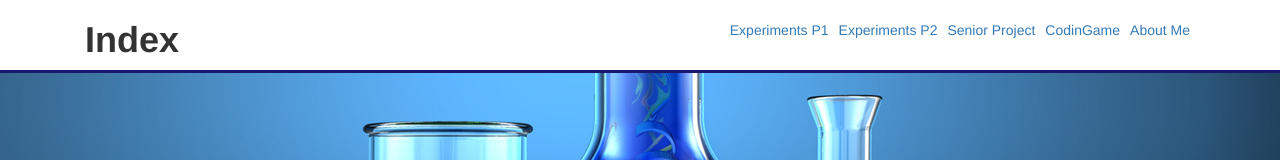
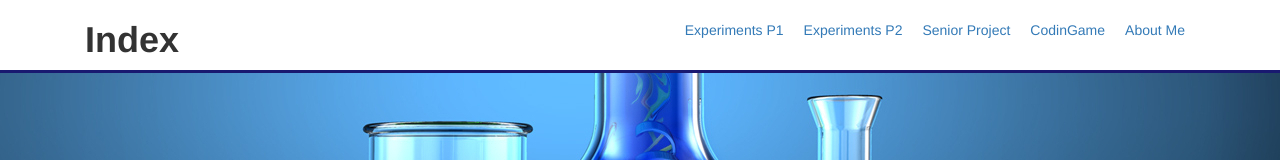
Before and after one commit to lamqtran/lamqtran.github.io, a plain HTML site: page index.html in a window 1280 px wide. Shown: the top 160 px of the page. Drawn offline with nearby package versions, Linux system fonts and the light colour scheme.

Commit message:
Add files via upload

```diff
--- a/index-style.css
+++ b/index-style.css
@@ -14,7 +14,7 @@ header nav {
 
 header a {
   padding: 20px 0px;
-  margin: 0 5px;
+  margin: 0 10px;
   text-align: center;
   vertical-align: middle;
 }
```
